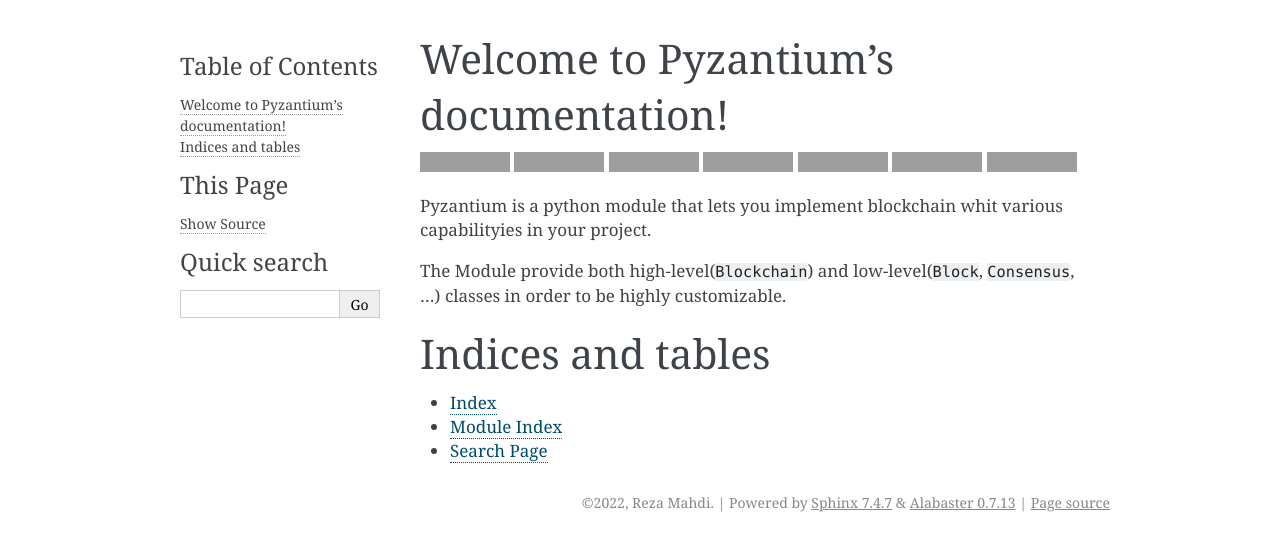
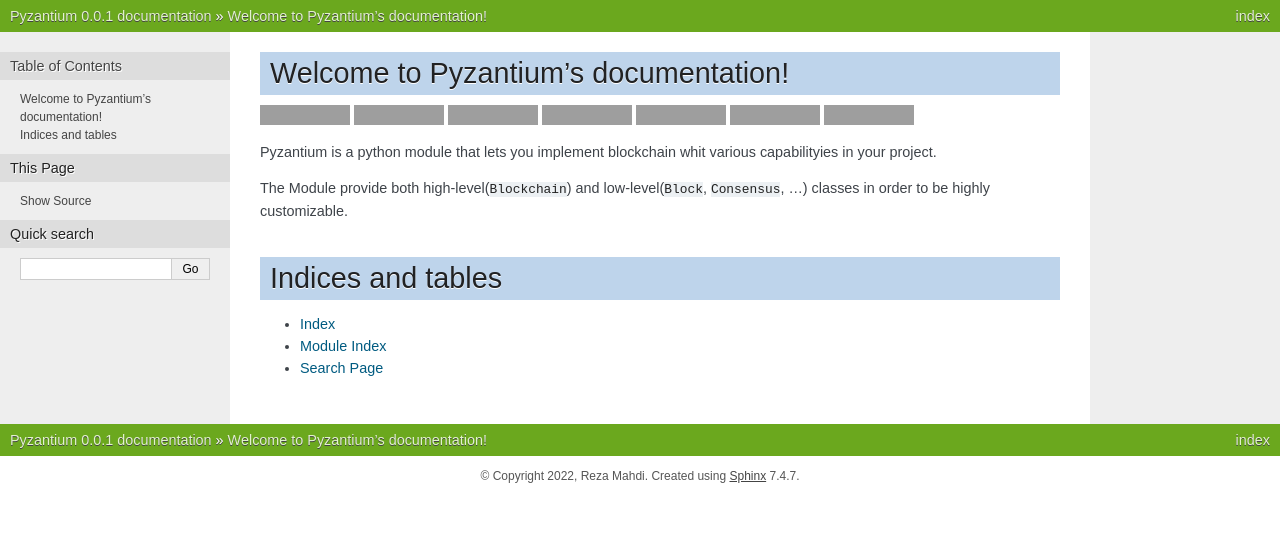
Before and after one commit to rezamahdi/pyzantium, a Sphinx documentation site: the page built from doc/index.rst, in a window 1280 px wide, cut to the strip 0-551 px from the top of the page. Built offline with Sphinx 7.4.7, drawn with Linux system fonts in a browser that asks for light colours; grey boxes are pictures that could not be loaded.

Commit message:
doc: fix project name

```diff
--- a/doc/conf.py
+++ b/doc/conf.py
@@ -17,7 +17,7 @@
 
 # -- Project information -----------------------------------------------------
 
-project = "Pybchain"
+project = "Pyzantium"
 copyright = "2022, Reza Mahdi"
 author = "Reza Mahdi"
 
@@ -46,7 +46,7 @@
 # The theme to use for HTML and HTML Help pages.  See the documentation for
 # a list of builtin themes.
 #
-html_theme = "alabaster"
+html_theme = "nature"
 
 # Add any paths that contain custom static files (such as style sheets) here,
 # relative to this directory. They are copied after the builtin static files,
```
